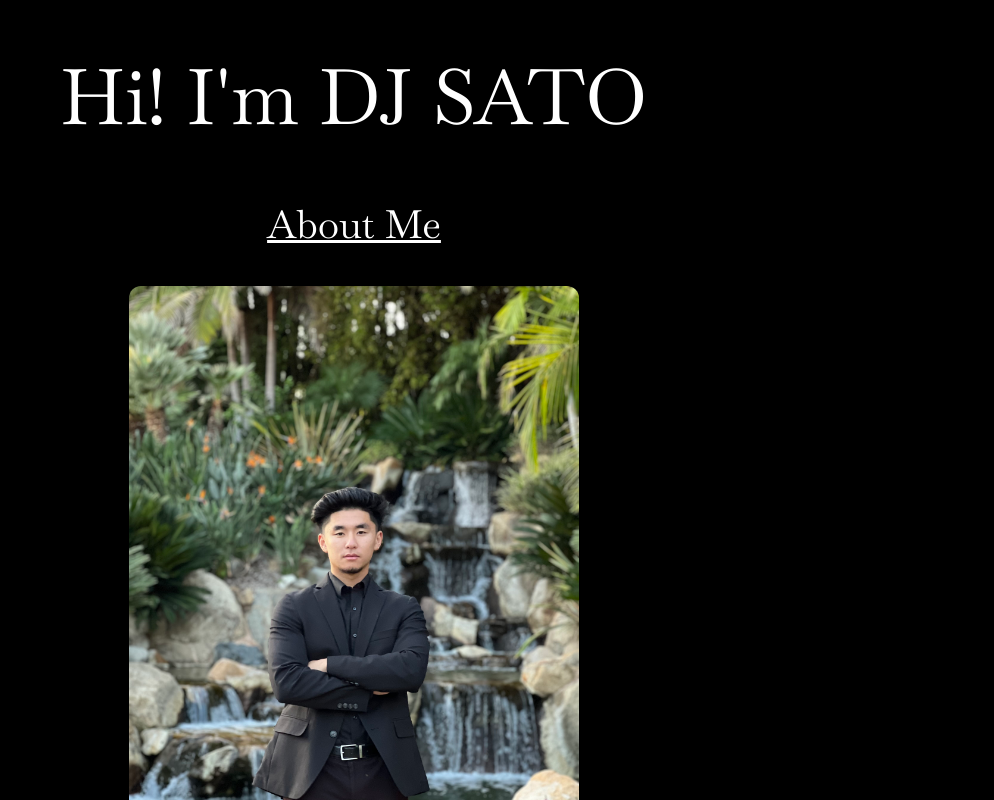
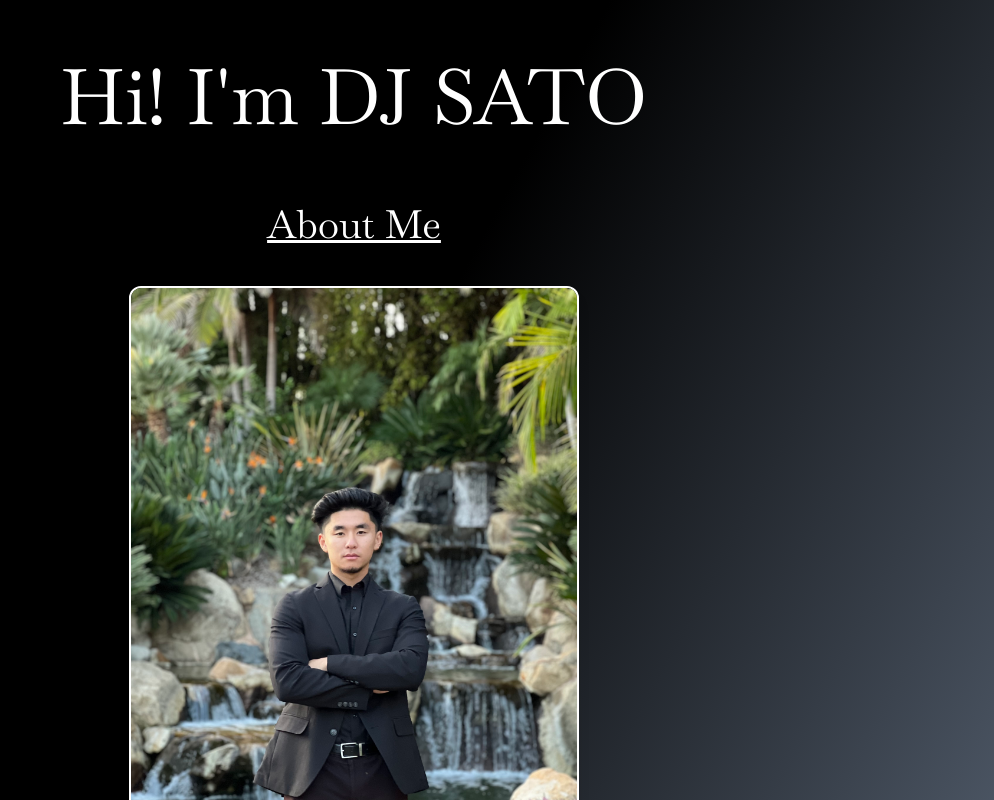
Before and after one commit to reecebaileyy/djSato, a Next.js app in the folder site/: page /about in a window 1280 px wide. Shown: the top 800 px of the page, without its empty margins (286-1280 px from the left). Built offline with nearby package versions, Linux system fonts and the light colour scheme.

Commit message:
Update page.js

```diff
--- a/site/src/app/about/page.js
+++ b/site/src/app/about/page.js
@@ -22,7 +22,7 @@ export default function Home() {
   }, []);
 
     return (
-        <main className='flex flex-col items-center justify-center bg-black w-screen min-h-screen p-10'>
+        <main className='flex flex-col items-center justify-center bg-gradient-to-br from-black from-35% via-gray-600 to-gray-300 w-screen min-h-screen p-10'>
 
             <h1 className='text-white font-basker text-6xl text-center sm:text-3xl'>Hi! I&apos;m DJ SATO</h1>
 
@@ -30,7 +30,7 @@ export default function Home() {
             <section className='flex flex-col items-center justify-center space-y-5 m-10'>
                 <h2 className='text-white font-basker text-4xl underline mb-3 sm:text-xl'>About Me</h2>
                 <div className='flex flex-col items-center gap-5 justify-center'>
-                    <Image className="animate-grow-fade-in rounded-xl shadow-lg mb-3" src={shane} alt='Shane Sato' width={450} height={450} />
+                    <Image className="animate-grow-fade-in rounded-xl shadow-lg mb-3 border-2 border-white" src={shane} alt='Shane Sato' width={450} height={450} />
                     <p className='text-white font-basker text-xl sm:text-sm'>Name: Shane Sato</p>
                     <p className='text-white font-basker text-xl sm:text-sm w-2/3 sm:w-full text-center'>Education: Bachelors of Arts Degree in Finance from the California State University of Fullerton</p>
                 </div>
@@ -39,7 +39,7 @@ export default function Home() {
 
             <section className='flex flex-col items-center justify-start space-y-5 w-full'>
                 <h2 className='text-white font-basker text-4xl sm:text-xl underline mb-3'>Venues you can find me at</h2>
-                <div className='grid grid-cols-2 gap-6 text-center w-3/4 mx-auto'>
+                <div className='grid grid-cols-2 gap-6 text-center w-3/4 mx-auto '>
                     <p ref={el => venueRefs.current[0] = el} className='text-white font-basker text-xl hover:text-red-500 transition-colors duration-300 fade-in sm:text-sm'>XO Lounge</p>
                     <p ref={el => venueRefs.current[1] = el} className='text-white font-basker text-xl hover:text-red-500 transition-colors duration-300 fade-in sm:text-sm'>Westminster</p>
                     <p ref={el => venueRefs.current[2] = el} className='text-white font-basker text-xl hover:text-red-500 transition-colors duration-300 fade-in sm:text-sm'>Legacy Nightclub</p>
```
